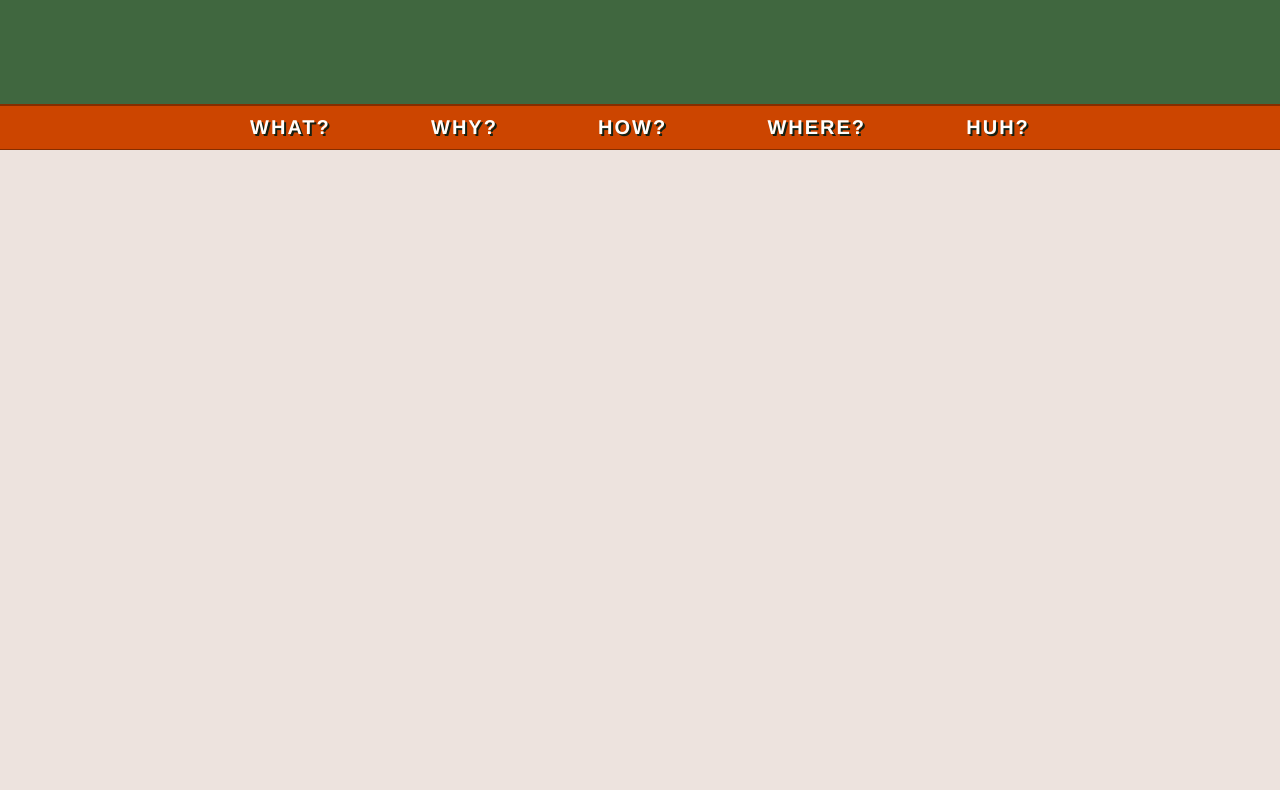
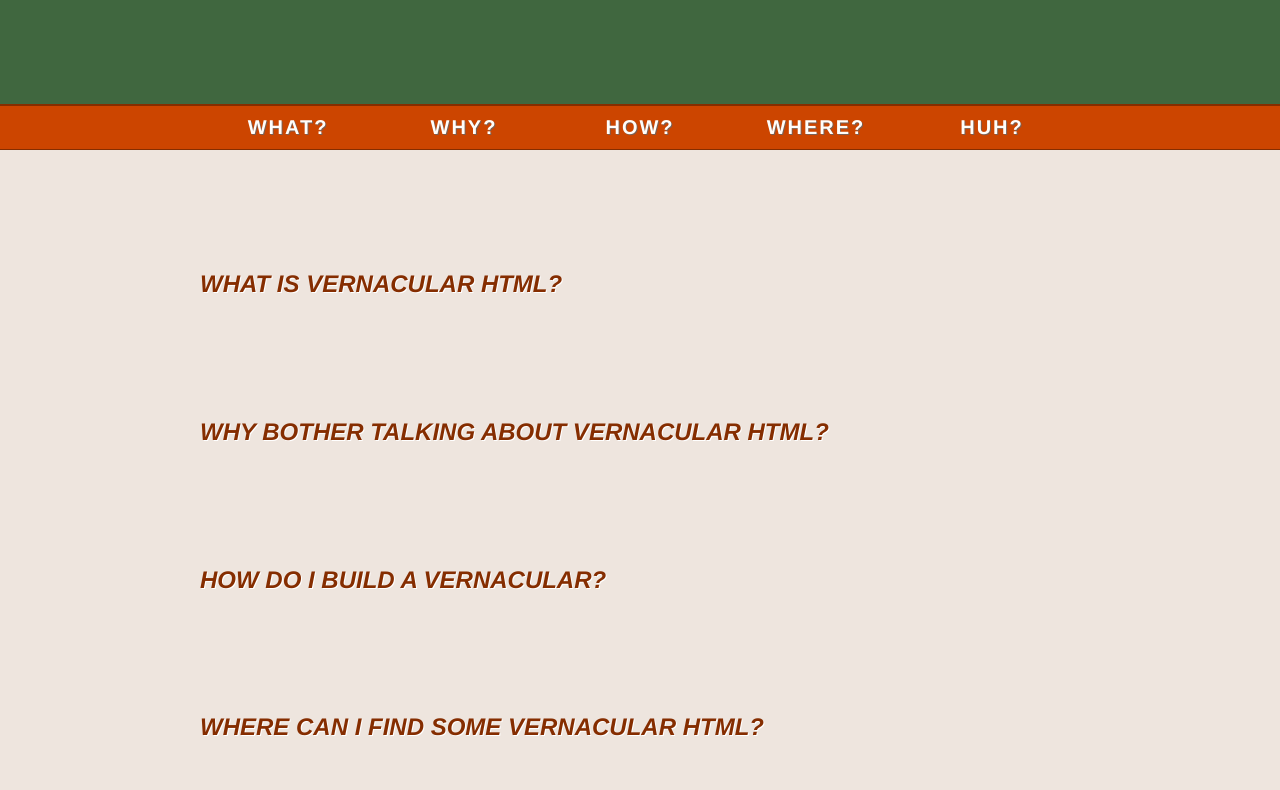
Before and after one commit to scienceai/vernacular.io, a website: page index.html in a window 1280 px wide. Shown: the part 171-961 px from the top of the page. Before the commit the page ends 800 px from the top, so only its background shows below. Drawn offline with nearby package versions, Linux system fonts and the light colour scheme.

Commit message:
style body too

```diff
--- a/index.html
+++ b/index.html
@@ -21,5 +21,35 @@
         <li><a href="#huh">Huh?</a></li>
       </ul>
     </nav>
+    <section id='what'>
+      <h2>What is Vernacular HTML?</h2>
+      <p>
+
+      </p>
+    </section>
+    <section id='why'>
+      <h2>Why bother talking about Vernacular HTML?</h2>
+      <p>
+
+      </p>
+    </section>
+    <section id='how'>
+      <h2>How do I build a Vernacular?</h2>
+      <p>
+
+      </p>
+    </section>
+    <section id='where'>
+      <h2>Where can I find some Vernacular HTML?</h2>
+      <p>
+
+      </p>
+    </section>
+    <section id='huh'>
+      <h2>Other FAQ</h2>
+      <p>
+
+      </p>
+    </section>
   </body>
 </html>
--- a/vernacular.css
+++ b/vernacular.css
@@ -5,7 +5,7 @@
   box-sizing: border-box;
 }
 body {
-  background: hsl(20,30%,90%);
+  background: #eee5de;
 }
 header {
   background: #40673f;
@@ -22,7 +22,8 @@ header h1 {
 }
 header p.subtitle {
   /*color: #7FCC7D;*/
-  color: #f73;
+  /*color: #f73;*/
+  color: #eee5de;
   text-align: center;
   font-size: 26px;
   padding-bottom: 120px;
@@ -30,7 +31,8 @@ header p.subtitle {
   text-shadow: 2px 2px 0px #142013;
   letter-spacing: 2px;
   margin: 0;
-  font-style: normal;
+  /*font-style: normal;*/
+  text-indent: 300px;
   margin-top: -20px;
 }
 h1, h2, h3, h4, h5, h6, p.subtitle {
@@ -44,16 +46,19 @@ nav {
   background: #cc4500;
   border-top: 2px solid #852d00;
   border-bottom: 1px solid #852d00;
+  margin-bottom: 120px;
 }
 nav ul {
   list-style-type: none;
   display: flex;
   margin: 0 auto;
   max-width: 900px;
-  padding: 10px;
+  padding: 0 10px;
   justify-content: space-around;
 }
 nav li {
+  display: block;
+  flex: 1;
 }
 nav a {
   font-family: Futura, Helvetica, sans-serif;
@@ -61,8 +66,30 @@ nav a {
   font-weight: 800;
   text-transform: uppercase;
   color: #fffdfa;
-  text-shadow: 2px 2px 0px #142013;
+  /*text-shadow: 1px 1px 0px #142013;*/
+  text-shadow: 1px 1px 0px #7a5f52;
   text-decoration: none;
   font-size: 20px;
   letter-spacing: 2px;
+  display: block;
+  padding: 10px 0;
+  text-align: center;
 }
+nav a:hover {
+  background: #852d00;
+  text-shadow: 1px 1px 0px #cc4500;
+}
+
+section {
+  padding: 0 10px;
+  margin: 0 auto 120px auto;
+  max-width: 900px;
+}
+section h2 {
+  color: #852d00;
+  text-shadow: 1px 1px 0px #fff;
+}
+section:target h2 {
+  color: #cc4500;
+}
+/*:target*/
```
